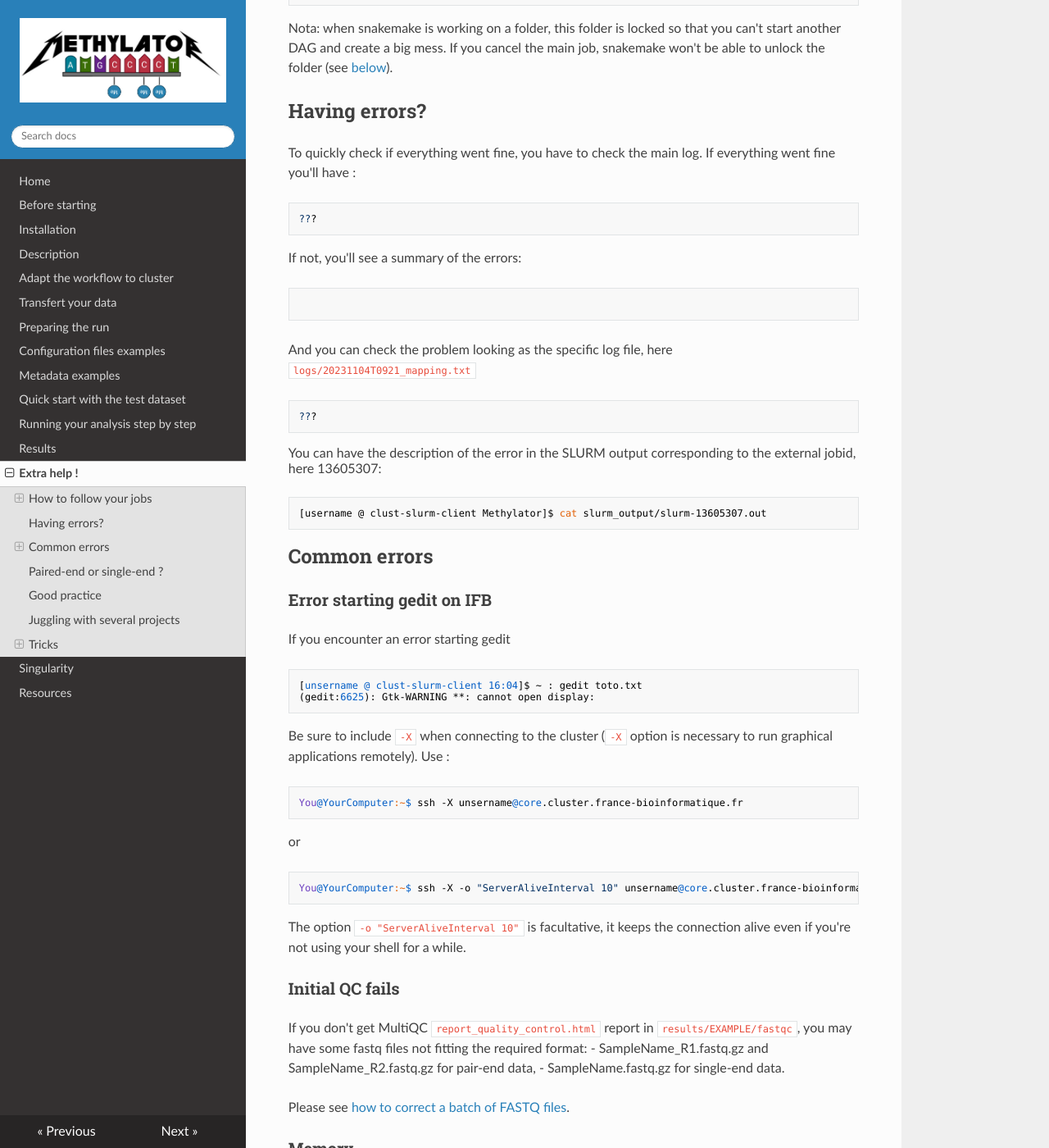
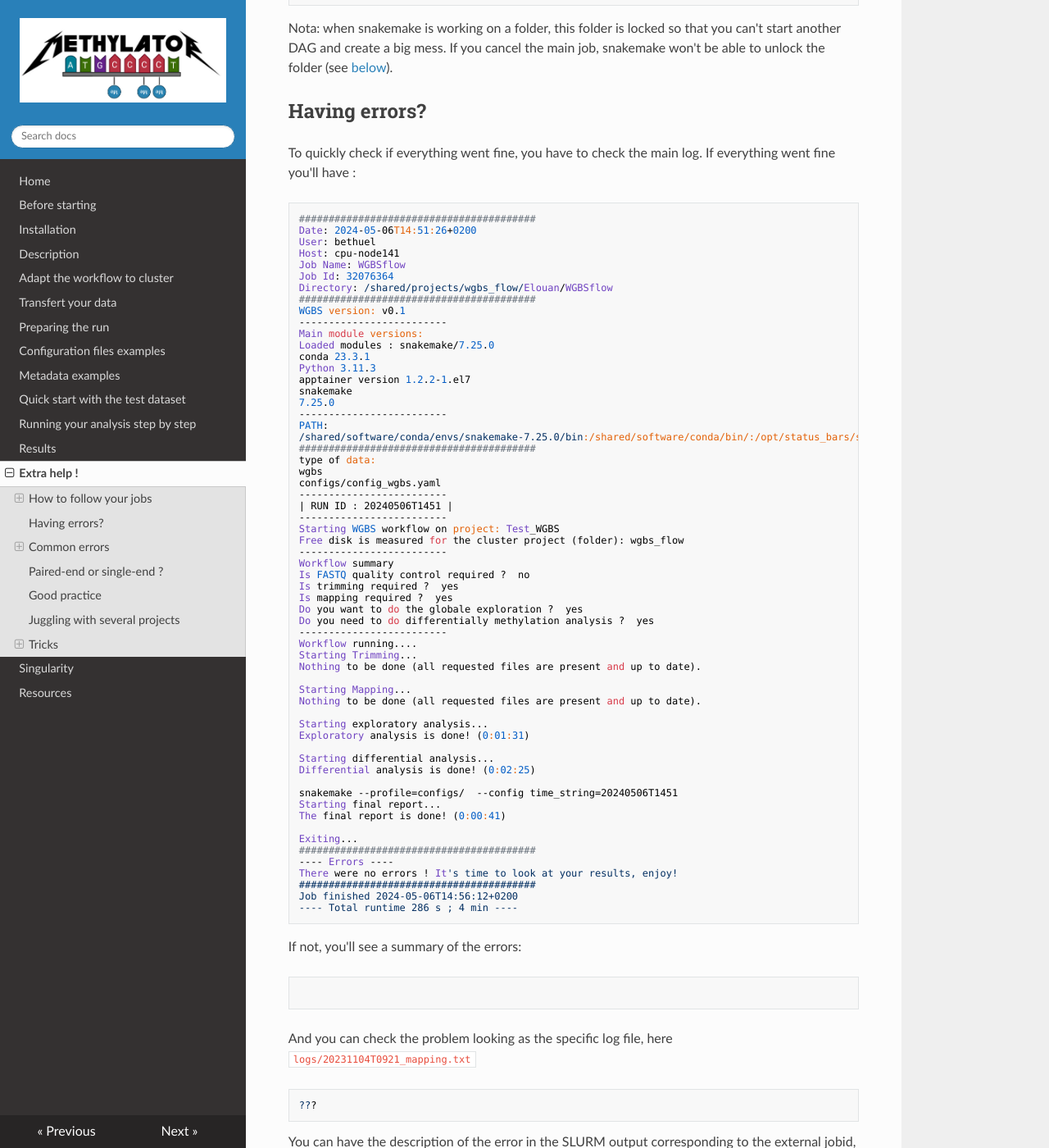
Before and after one commit to parisepigenetics/Methylator-Documentation, an MkDocs documentation site: the page built from docs/extra_help.md, in a window 1280 px wide and 1400 px high, scrolled down 1079 px. Shown: the whole window at 82% size. Built offline with MkDocs 1.6.1, drawn with Linux system fonts in a browser that asks for light colours; nearby versions of some CDN libraries.

Commit message:
Update extra_help.md

````diff
--- a/docs/extra_help.md
+++ b/docs/extra_help.md
@@ -53,7 +53,67 @@ Nota: when snakemake is working on a folder, this folder is locked so that you c
 To quickly check if everything went fine, you have to check the main log. If everything went fine you'll have :
 
 ```
-???
+########################################
+Date: 2024-05-06T14:51:26+0200
+User: bethuel
+Host: cpu-node141
+Job Name: WGBSflow
+Job Id: 32076364
+Directory: /shared/projects/wgbs_flow/Elouan/WGBSflow
+########################################
+WGBS version: v0.1
+-------------------------
+Main module versions:
+Loaded modules : snakemake/7.25.0
+conda 23.3.1
+Python 3.11.3
+apptainer version 1.2.2-1.el7
+snakemake
+7.25.0
+-------------------------
+PATH:
+/shared/software/conda/envs/snakemake-7.25.0/bin:/shared/software/conda/bin/:/opt/status_bars/status_bars:/opt/conda/bin:/opt/conda/condabin:/opt/status_bars/status_bars:/usr/local/bin:/usr/bin:/usr/local/sbin:/usr/sbin:/shared/home/bethuel/.local/bin:/shared/home/bethuel/bin
+########################################
+type of data:
+wgbs
+configs/config_wgbs.yaml
+-------------------------
+| RUN ID : 20240506T1451 |
+-------------------------
+Starting WGBS workflow on project: Test_WGBS
+Free disk is measured for the cluster project (folder): wgbs_flow
+-------------------------
+Workflow summary
+Is FASTQ quality control required ?  no
+Is trimming required ?  yes
+Is mapping required ?  yes
+Do you want to do the globale exploration ?  yes
+Do you need to do differentially methylation analysis ?  yes
+-------------------------
+Workflow running....
+Starting Trimming...
+Nothing to be done (all requested files are present and up to date).
+
+Starting Mapping...
+Nothing to be done (all requested files are present and up to date).
+
+Starting exploratory analysis...
+Exploratory analysis is done! (0:01:31)
+
+Starting differential analysis...
+Differential analysis is done! (0:02:25)
+
+snakemake --profile=configs/  --config time_string=20240506T1451
+Starting final report...
+The final report is done! (0:00:41)
+
+Exiting...
+########################################
+---- Errors ----
+There were no errors ! It's time to look at your results, enjoy!
+########################################
+Job finished 2024-05-06T14:56:12+0200
+---- Total runtime 286 s ; 4 min ----
 ```
 
 If not, you'll see a summary of the errors:
````
